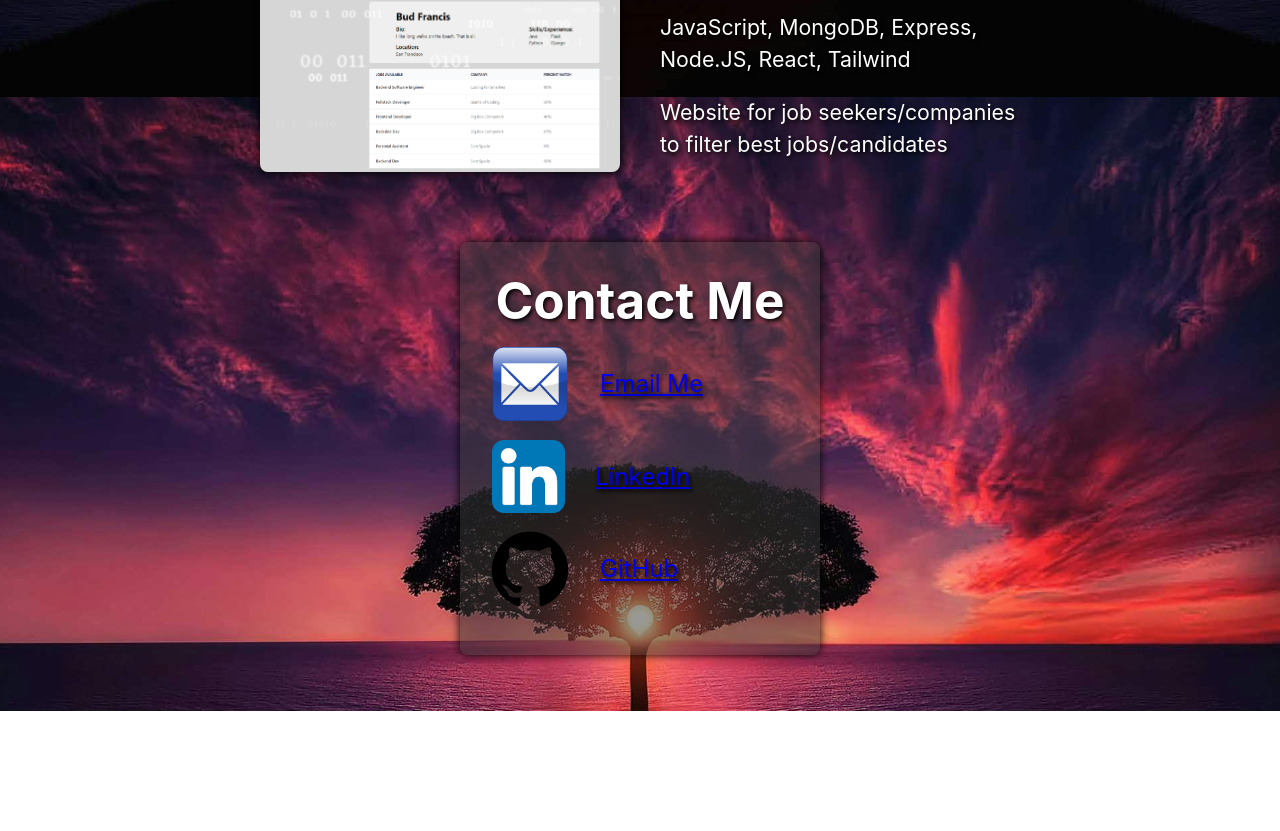
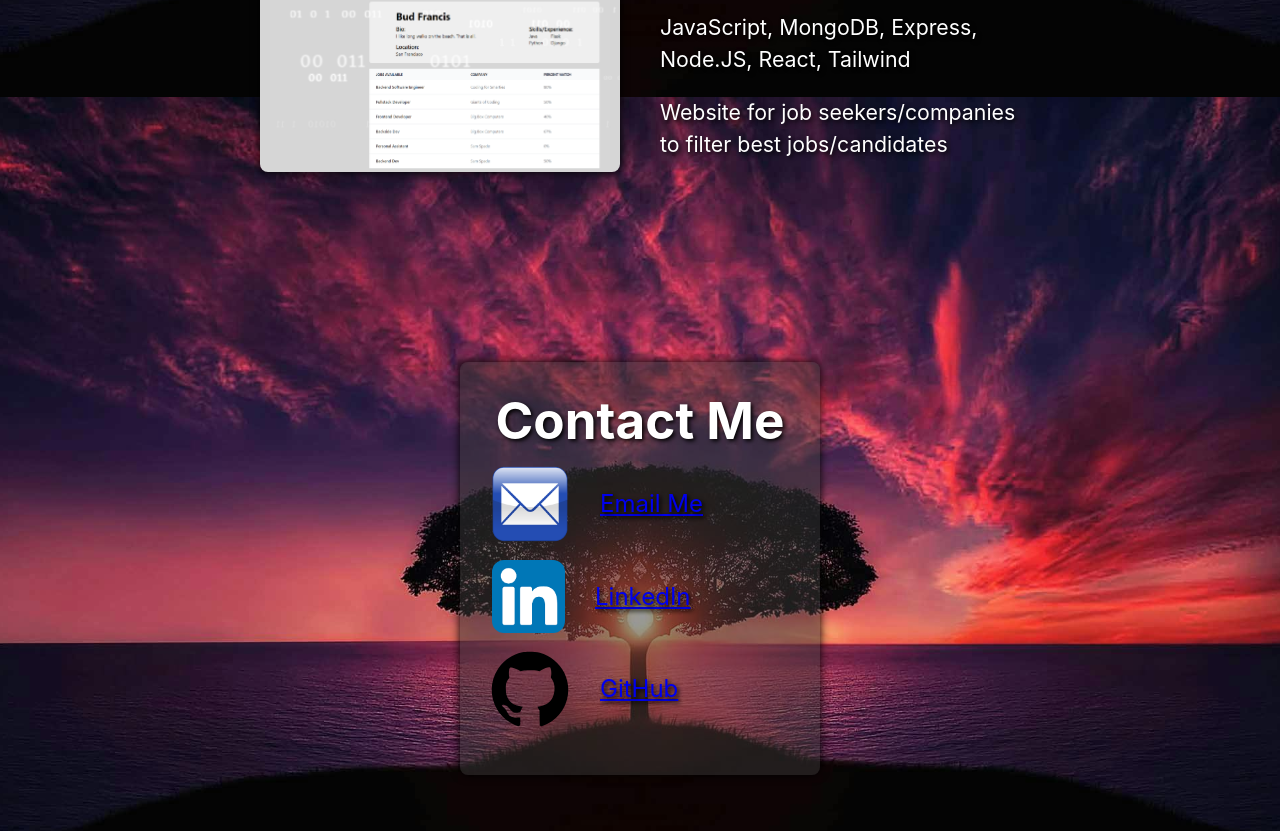
Before and after one commit to Wbradmeyer/vitePortfolio, a Vue app: page / in a window 1280 px wide. Shown: the part 3103-3934 px from the top of the page. Before the commit the page ends 3814 px from the top, so only its background shows below. Built offline with nearby package versions, Linux system fonts and the light colour scheme.

Commit message:
contact padding

```diff
--- a/src/components/Contact.vue
+++ b/src/components/Contact.vue
@@ -26,6 +26,7 @@
         justify-content: center;
         align-items: center;
         margin: 40px 0px;
+        padding: 120px 0px 0px;
     }
 
     .card {
```
